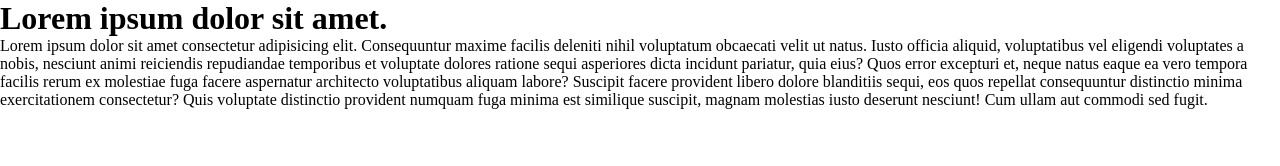
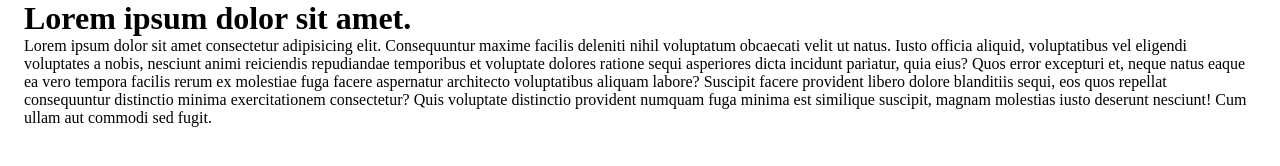
Before and after one commit to ajil101/responsive-_website, a plain HTML site: page index.html in a window 1280 px wide. Drawn offline with Linux system fonts and the light colour scheme.

Commit message:
till-color-assign

```diff
--- a/index.html
+++ b/index.html
@@ -6,21 +6,30 @@
     <title>Myth</title>
     <link rel="stylesheet" href="/style.css" />
     <script src="/script.js" defer></script>
+
+    <link rel="icon" type="image/png" href="/favicon-96x96.png" sizes="96x96" />
+    <link rel="icon" type="image/svg+xml" href="/favicon.svg" />
+    <link rel="shortcut icon" href="/favicon.ico" />
+    <link rel="apple-touch-icon" sizes="180x180" href="/apple-touch-icon.png" />
+    <link rel="manifest" href="/site.webmanifest" />
   </head>
   <body>
+    <div class="wrapper">
       <h1>Lorem ipsum dolor sit amet.</h1>
       <p>
         Lorem ipsum dolor sit amet consectetur adipisicing elit. Consequuntur
         maxime facilis deleniti nihil voluptatum obcaecati velit ut natus. Iusto
         officia aliquid, voluptatibus vel eligendi voluptates a nobis, nesciunt
-      animi reiciendis repudiandae temporibus et voluptate dolores ratione sequi
-      asperiores dicta incidunt pariatur, quia eius? Quos error excepturi et,
-      neque natus eaque ea vero tempora facilis rerum ex molestiae fuga facere
-      aspernatur architecto voluptatibus aliquam labore? Suscipit facere
-      provident libero dolore blanditiis sequi, eos quos repellat consequuntur
-      distinctio minima exercitationem consectetur? Quis voluptate distinctio
-      provident numquam fuga minima est similique suscipit, magnam molestias
-      iusto deserunt nesciunt! Cum ullam aut commodi sed fugit.
+        animi reiciendis repudiandae temporibus et voluptate dolores ratione
+        sequi asperiores dicta incidunt pariatur, quia eius? Quos error
+        excepturi et, neque natus eaque ea vero tempora facilis rerum ex
+        molestiae fuga facere aspernatur architecto voluptatibus aliquam labore?
+        Suscipit facere provident libero dolore blanditiis sequi, eos quos
+        repellat consequuntur distinctio minima exercitationem consectetur? Quis
+        voluptate distinctio provident numquam fuga minima est similique
+        suscipit, magnam molestias iusto deserunt nesciunt! Cum ullam aut
+        commodi sed fugit.
       </p>
+    </div>
   </body>
 </html>
--- a/style.css
+++ b/style.css
@@ -1,3 +1,24 @@
+/* Colors */
+:root {
+  --c-white: hsl(0, 0%, 100%);
+  --c-gray-dark: hsl(233, 14%, 25%);
+  --c-purple: hsl(232, 58%, 55%);
+  --c-teal: hsl(180, 100%, 42%);
+  --c-transparent: transparent;
+  --c-magenta: hsl(320, 85%, 41%);
+
+  --color-main-bg: var(--c-white);
+  --color-text-dark: var(--c-gray-dark);
+  --color-text-white: var(--c-white);
+  --color-hero-bg: var(--c-purple);
+  --color-button-primary-bg: var(--c-teal);
+  --color-button-primary-text: var(--c-gray-dark);
+  --color-button-secondary-bg: var(--c-transparent);
+  --color-button-secndary-border: var(--c-white);
+  --color-button-secndary-text: var(--c-white);
+  --color-fullwidth-bg: var(--c-magenta);
+}
+
 *,
 *::before,
 *::after {
@@ -17,3 +38,8 @@ svg {
   max-width: 100%;
   display: block;
 }
+
+.wrapper {
+  width: calc(100% - 48px);
+  margin-inline: auto;
+}
```
Also changed, not shown: apple-touch-icon.png (added), favicon-96x96.png (added), favicon.ico (added), favicon.svg (added), site.webmanifest (added), web-app-manifest-192x192.png (added), web-app-manifest-512x512.png (added). Lines whose indentation alone changed are shown as unchanged.
